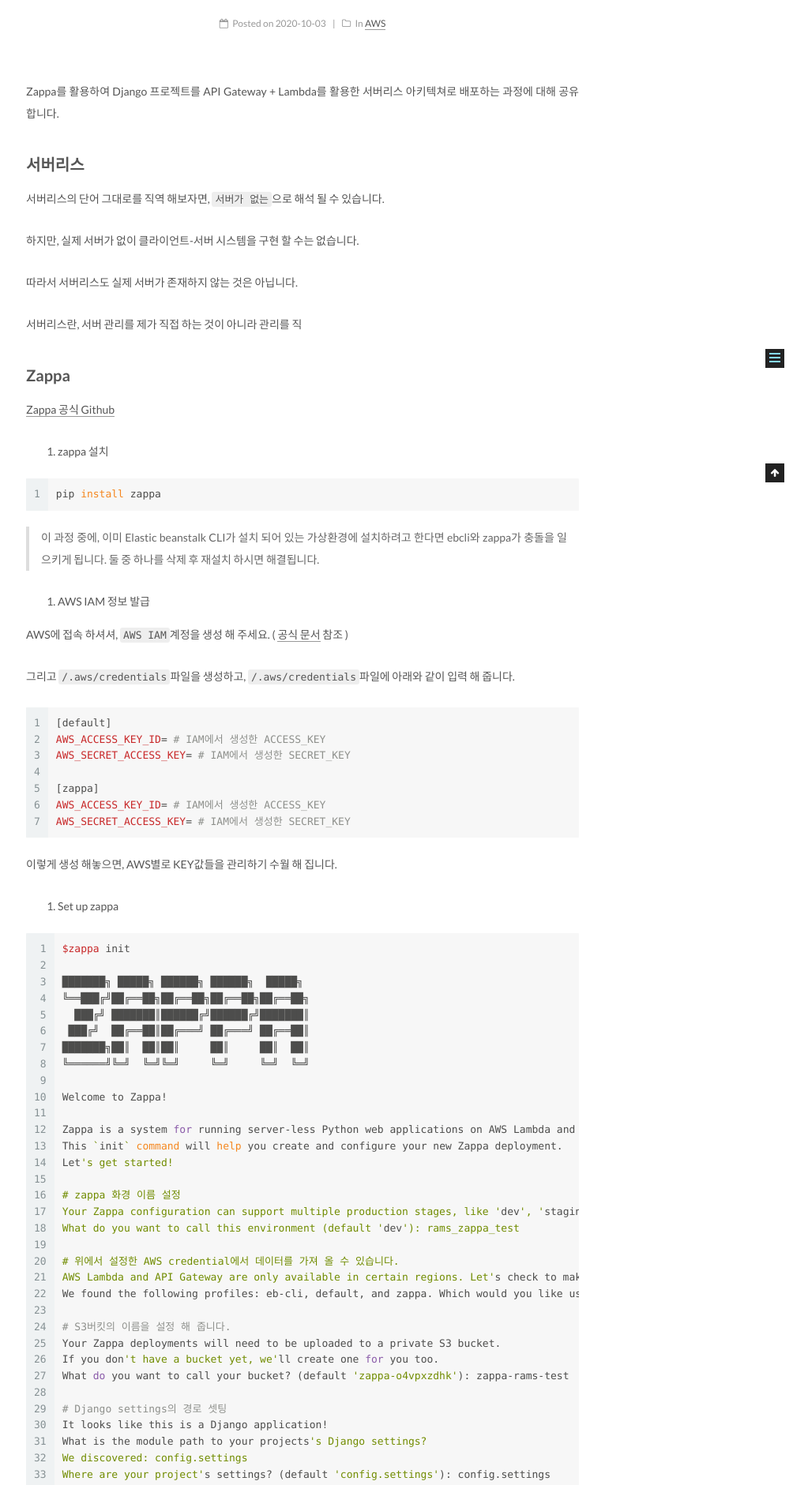
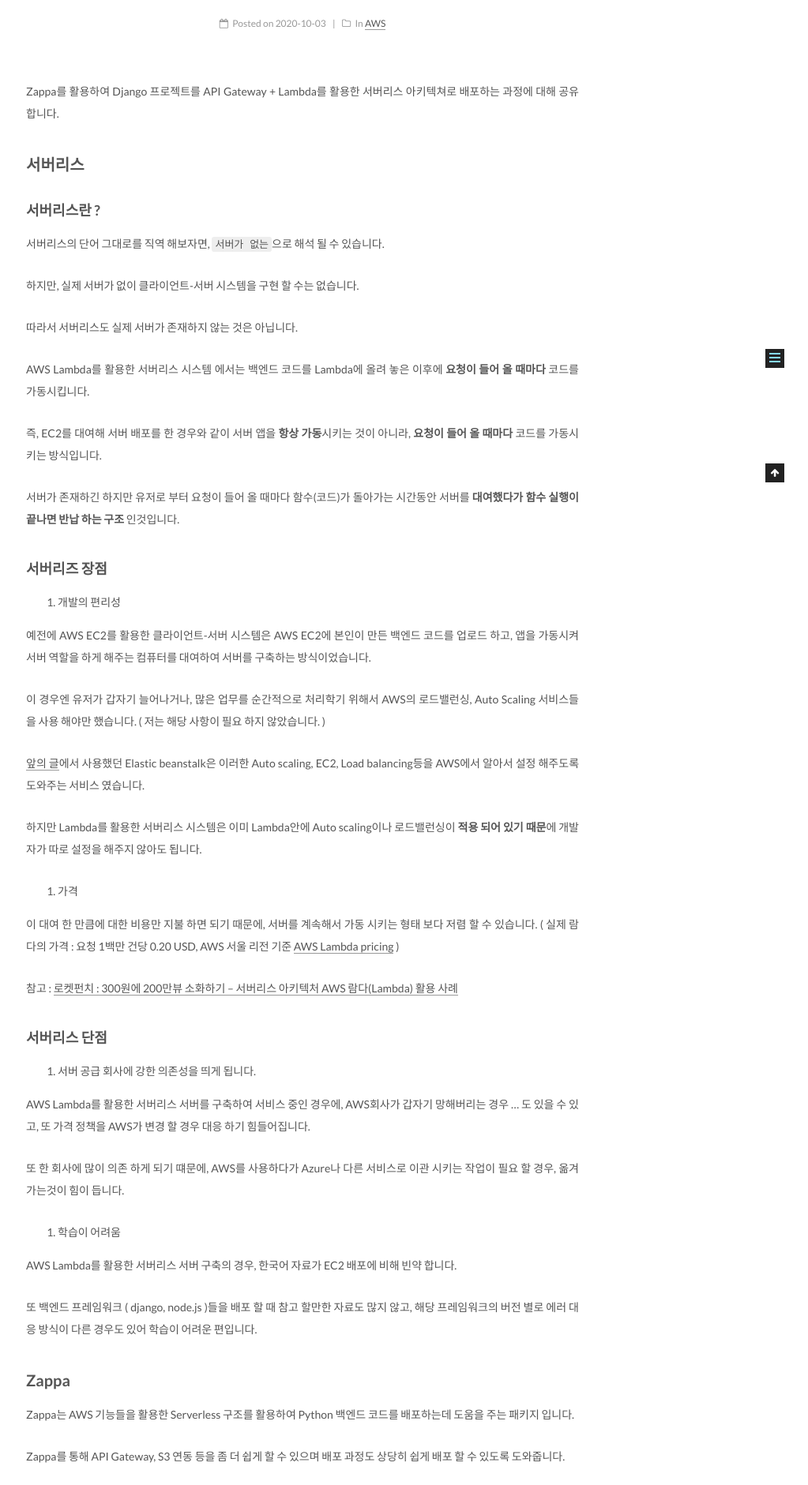
Before and after one commit to kangraemin/kangraemin.github.io, a Jekyll site: the page built from _posts/2020-10-03-django-zappa-serverless.md, in a window 1280 px wide. Shown: the part 389-2270 px from the top of the page at 79% size, without its empty margins (257-1280 px from the left). Built offline with Jekyll 4.4.1, drawn with Linux system fonts in a browser that asks for light colours; comment, search, counter and statistics services are not loaded.

Commit message:
Modify serverless posts

```diff
--- a/_posts/2020-10-03-django-zappa-serverless.md
+++ b/_posts/2020-10-03-django-zappa-serverless.md
@@ -18,15 +18,57 @@ Zappa를 활용하여 Django 프로젝트를 API Gateway + Lambda를 활용한
 
 ## 서버리스
 
+### 서버리스란 ?
+
 서버리스의 단어 그대로를 직역 해보자면, `서버가 없는`으로 해석 될 수 있습니다.
 
 하지만, 실제 서버가 없이 클라이언트-서버 시스템을 구현 할 수는 없습니다.
 
 따라서 서버리스도 실제 서버가 존재하지 않는 것은 아닙니다.
 
-서버리스란, 서버 관리를 제가 직접 하는 것이 아니라 관리를 직
+AWS Lambda를 활용한 서버리스 시스템 에서는 백엔드 코드를 Lambda에 올려 놓은 이후에 **요청이 들어 올 때마다** 코드를 가동시킵니다.
+
+즉, EC2를 대여해 서버 배포를 한 경우와 같이 서버 앱을 **항상 가동**시키는 것이 아니라, **요청이 들어 올 때마다** 코드를 가동시키는 방식입니다.
+
+서버가 존재하긴 하지만 유저로 부터 요청이 들어 올 때마다 함수(코드)가 돌아가는 시간동안 서버를 **대여했다가 함수 실행이 끝나면 반납 하는 구조** 인것입니다.
+
+### 서버리즈 장점
+
+1. 개발의 편리성
+
+예전에 AWS EC2를 활용한 클라이언트-서버 시스템은 AWS EC2에 본인이 만든 백엔드 코드를 업로드 하고, 앱을 가동시켜 서버 역할을 하게 해주는 컴퓨터를 대여하여 서버를 구축하는 방식이었습니다.
+
+이 경우엔 유저가 갑자기 늘어나거나, 많은 업무를 순간적으로 처리학기 위해서 AWS의 로드밸런싱, Auto Scaling 서비스들을 사용 해야만 했습니다. ( 저는 해당 사항이 필요 하지 않았습니다. )
+
+[앞의 글](https://kangraemin.github.io/aws/2020/09/23/elasticbeanstalk/)에서 사용했던 Elastic beanstalk은 이러한 Auto scaling, EC2, Load balancing등을 AWS에서 알아서 설정 해주도록 도와주는 서비스 였습니다.
+
+하지만 Lambda를 활용한 서버리스 시스템은 이미 Lambda안에 Auto scaling이나 로드밸런싱이 **적용 되어 있기 때문**에 개발자가 따로 설정을 해주지 않아도 됩니다.
+
+2. 가격
+
+이 대여 한 만큼에 대한 비용만 지불 하면 되기 때문에, 서버를 계속해서 가동 시키는 형태 보다 저렴 할 수 있습니다. ( 실제 람다의 가격 : 요청 1백만 건당 0.20 USD, AWS 서울 리전 기준 [AWS Lambda pricing](https://aws.amazon.com/ko/lambda/pricing/) )
+
+참고 : [로켓펀치 : 300원에 200만뷰 소화하기 – 서버리스 아키텍처 AWS 람다(Lambda) 활용 사례](https://blog.rocketpunch.com/2017/07/02/2-million-pv-with-300-krw/)
+
+### 서버리스 단점
+
+1. 서버 공급 회사에 강한 의존성을 띄게 됩니다.
+
+AWS Lambda를 활용한 서버리스 서버를 구축하여 서비스 중인 경우에, AWS회사가 갑자기 망해버리는 경우 ... 도 있을 수 있고, 또 가격 정책을 AWS가 변경 할 경우 대응 하기 힘들어집니다.
+
+또 한 회사에 많이 의존 하게 되기 떄문에, AWS를 사용하다가 Azure나 다른 서비스로 이관 시키는 작업이 필요 할 경우, 옮겨 가는것이 힘이 듭니다.
+
+2. 학습이 어려움
+
+AWS Lambda를 활용한 서버리스 서버 구축의 경우, 한국어 자료가 EC2 배포에 비해 빈약 합니다.
+
+또 백엔드 프레임워크 ( django, node.js )들을 배포 할 때 참고 할만한 자료도 많지 않고, 해당 프레임워크의 버전 별로 에러 대응 방식이 다른 경우도 있어 학습이 어려운 편입니다.
 
 ## Zappa
+
+Zappa는 AWS 기능들을 활용한 Serverless 구조를 활용하여 Python 백엔드 코드를 배포하는데 도움을 주는 패키지 입니다.
+
+Zappa를 통해 API Gateway, S3 연동 등을 좀 더 쉽게 할 수 있으며 배포 과정도 상당히 쉽게 배포 할 수 있도록 도와줍니다.
 
 [Zappa 공식 Github](https://github.com/Miserlou/Zappa)
 
```
